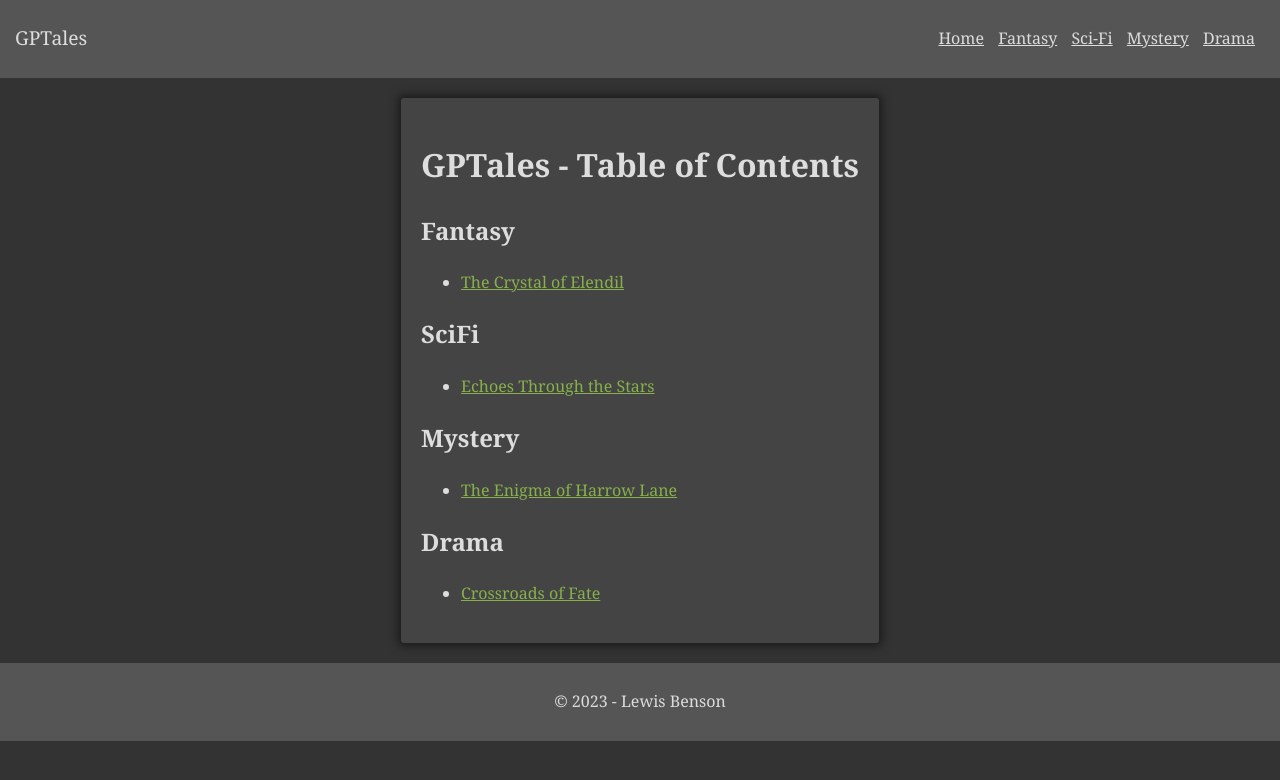
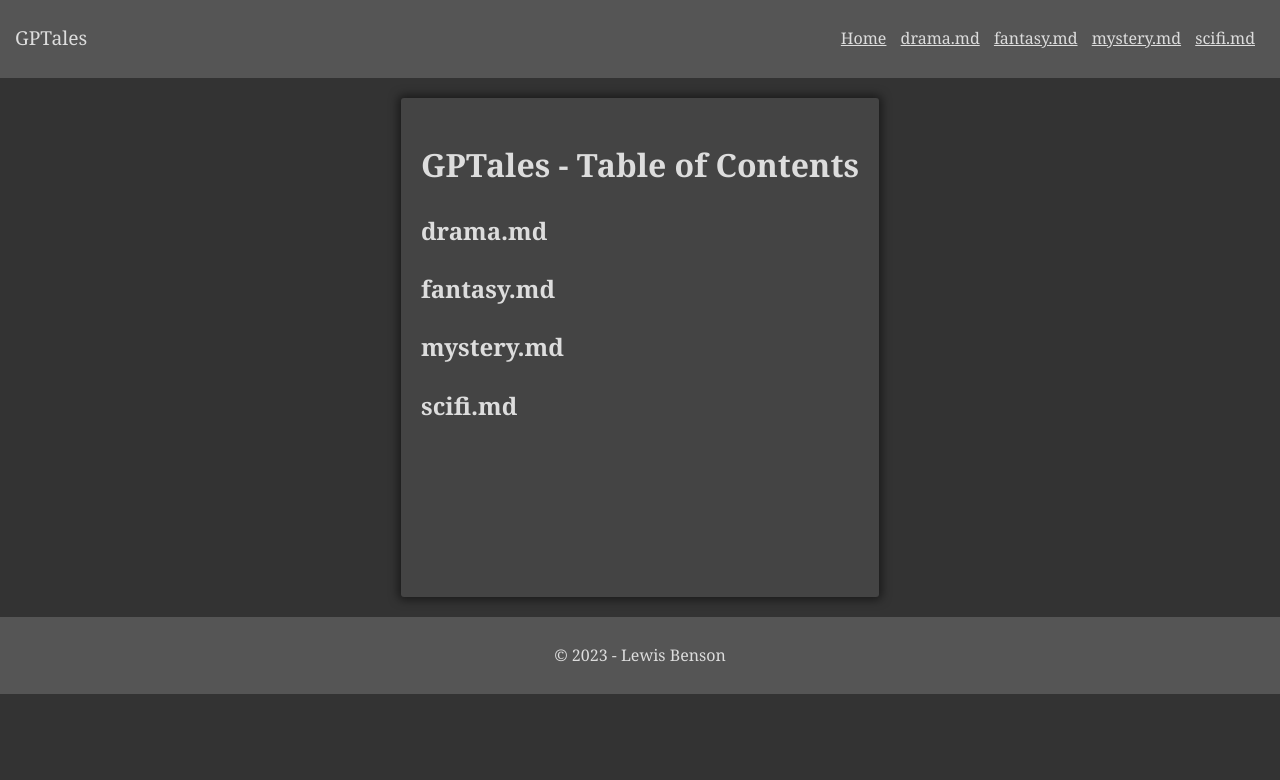
Before and after one commit to tm-LBenson/GPTales, a Jekyll site: the page built from index.html, in a window 1280 px wide. Shown: the top 780 px of the page. Built offline with Jekyll 4.4.1, drawn with Linux system fonts in a browser that asks for light colours.

Commit message:
add dynamic genres for nav

```diff
--- a/Fantasy/index.html
+++ /dev/null
@@ -1,9 +0,0 @@
----
-layout: default
----
-
-<h1>Fantasy Stories</h1>
-
-<ul>
-  <li><a href="/GPTales/Fantasy/the-crystal-of-elendil">The Crystal of Elendil</a></li>
-</ul>
--- a/Mystery/index.html
+++ /dev/null
@@ -1,9 +0,0 @@
----
-layout: default
----
-
-<h1>Mystery Stories</h1>
-
-<ul>
-  <li><a href="/GPTales/Mystery/the-enigma-of-harrow-lane">The Enigma of Harrow Lane</a></li>
-</ul>
--- a/_config.yml
+++ b/_config.yml
@@ -9,3 +9,8 @@ github_username:  tm-LBenson
 
 # Build settings
 theme: minima
+
+collections:
+  genres:
+    output: true
+    permalink: /:collection/:name
--- a/_layouts/default.html
+++ b/_layouts/default.html
@@ -14,10 +14,9 @@
       <nav>
         <ul>
           <li><a href="{{ '/' | relative_url }}">Home</a></li>
-          <li><a href="{{ '/Fantasy' | relative_url }}">Fantasy</a></li>
-          <li><a href="{{ '/SciFi' | relative_url }}">Sci-Fi</a></li>
-          <li><a href="{{ '/Mystery' | relative_url }}">Mystery</a></li>
-          <li><a href="{{ '/Drama' | relative_url }}">Drama</a></li>
+          {% for genre in site.genres %}
+            <li><a href="{{ genre.url | relative_url }}">{{ genre.name }}</a></li>
+          {% endfor %}
         </ul>
       </nav>
     </header>
--- a/index.html
+++ b/index.html
@@ -4,7 +4,7 @@ layout: default
 
 <h1>GPTales - Table of Contents</h1>
 
-{% for genre in site.data.genres %}
+{% for genre in site.genres %}
   <h2>{{ genre.name }}</h2>
   <ul>
     {% for post in site.posts %}
```
Also changed, not shown: Drama/index.html (deleted, +0 -9 lines), SciFi/index.html (deleted, +0 -9 lines), _data/genres.yml (deleted, +0 -8 lines), _genres/drama.md (added, +3 -0 lines), _genres/fantasy.md (added, +3 -0 lines), _genres/mystery.md (added, +3 -0 lines), _genres/scifi.md (added, +3 -0 lines), _layouts/genre.html (added, +13 -0 lines).
